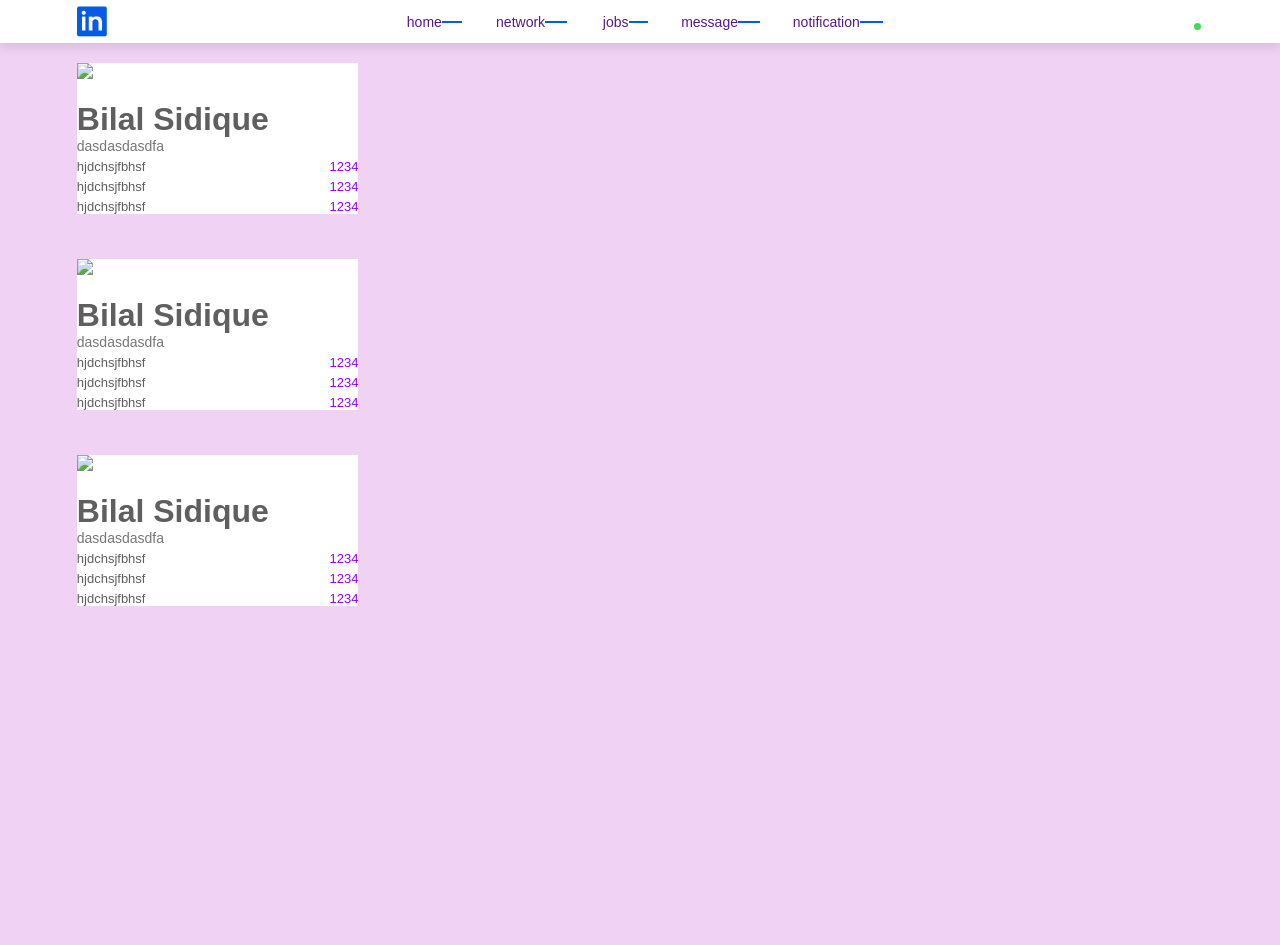
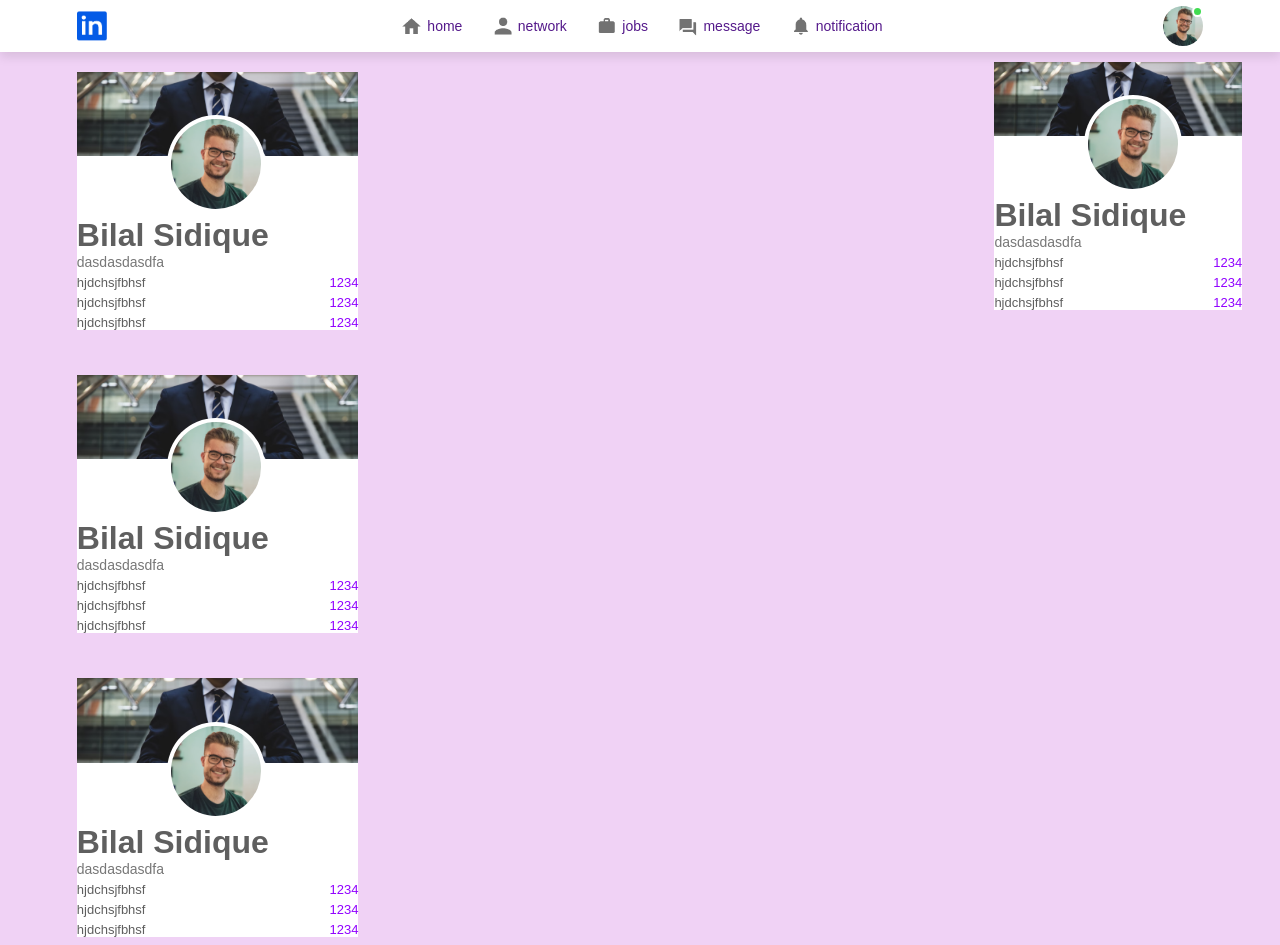
Before and after one commit to atifjawed1/linkden-clone, a plain HTML site: page index.html in a window 1280 px wide. Shown: the top 945 px of the page. Before the commit the page ends 800 px from the top, so only its background shows below. Drawn offline with Linux system fonts and the light colour scheme; the site is published under a folder, as on GitHub Pages, so addresses that start at the root find nothing.

Commit message:
/ remved from images src

```diff
--- a/index.html
+++ b/index.html
@@ -13,16 +13,16 @@
         </div>
         <div class="nav-center">
         <ul>
-        <li><a href=""><img src="/images/home.png" alt="" srcset=""><span>home</span></a></li>
-        <li><a href=""><img src="/images/network.png" alt="" srcset=""><span>network</span></a></li>
-        <li><a href=""><img src="/images/jobs.png" alt="" srcset=""><span>jobs</span></a></li>
-        <li><a href=""><img src="/images/message.png" alt="" srcset=""><span>message</span></a></li>
-        <li><a href=""><img src="/images/notification.png" alt="" srcset=""><span>notification</span></a></li>
+        <li><a href=""><img src="images/home.png" alt="" srcset=""><span>home</span></a></li>
+        <li><a href=""><img src="images/network.png" alt="" srcset=""><span>network</span></a></li>
+        <li><a href=""><img src="images/jobs.png" alt="" srcset=""><span>jobs</span></a></li>
+        <li><a href=""><img src="images/message.png" alt="" srcset=""><span>message</span></a></li>
+        <li><a href=""><img src="images/notification.png" alt="" srcset=""><span>notification</span></a></li>
         </ul>
         </div>
         <div class="nav-right">
             <div class="online">
-                <img src="/images/user-1.png" alt="" srcset="" class="nav-profile-img">
+                <img src="images/user-1.png" alt="" srcset="" class="nav-profile-img">
             </div>
 
         </div>
@@ -31,9 +31,9 @@
         <!-- ___________________left-slide-bar____________________________ -->
         <div class="left-slide-bar">
             <div class="sidebar-profile-box">
-                <img src="/images/cover-pic.png" width="100%">
+                <img src="images/cover-pic.png" width="100%">
                 <div class="sidebarprofileinfo">
-                    <img src="/images/user-1.png" alt="">
+                    <img src="images/user-1.png" alt="">
                     <h1>Bilal Sidique</h1>
                     <h3>dasdasdasdfa</h3>
                     <ul>
@@ -54,9 +54,9 @@
         <!-- ___________________left-slide-bar____________________________ -->
         <div class="left-slide-bar">
             <div class="sidebar-profile-box">
-                <img src="/images/cover-pic.png" width="100%">
+                <img src="images/cover-pic.png" width="100%">
                 <div class="sidebarprofileinfo">
-                    <img src="/images/user-1.png" alt="">
+                    <img src="images/user-1.png" alt="">
                     <h1>Bilal Sidique</h1>
                     <h3>dasdasdasdfa</h3>
                     <ul>
@@ -77,9 +77,9 @@
         <!-- ___________________left-slide-bar____________________________ -->
         <div class="left-slide-bar">
             <div class="sidebar-profile-box">
-                <img src="/images/cover-pic.png" width="100%">
+                <img src="images/cover-pic.png" width="100%">
                 <div class="sidebarprofileinfo">
-                    <img src="/images/user-1.png" alt="">
+                    <img src="images/user-1.png" alt="">
                     <h1>Bilal Sidique</h1>
                     <h3>dasdasdasdfa</h3>
                     <ul>
@@ -99,9 +99,9 @@
                 <!-- ___________________left-slide-bar____________________________ -->
                 <div class="left-slide-bar">
                     <div class="sidebar-profile-box">
-                        <img src="/images/cover-pic.png" width="100%">
+                        <img src="images/cover-pic.png" width="100%">
                         <div class="sidebarprofileinfo">
-                            <img src="/images/user-1.png" alt="">
+                            <img src="images/user-1.png" alt="">
                             <h1>Bilal Sidique</h1>
                             <h3>dasdasdasdfa</h3>
                             <ul>
```
Also changed, not shown: 1 other file.
